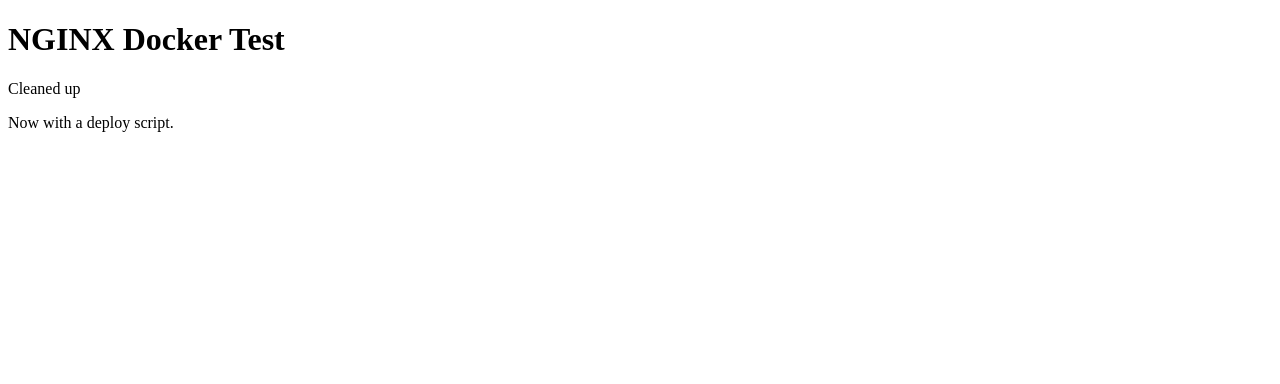
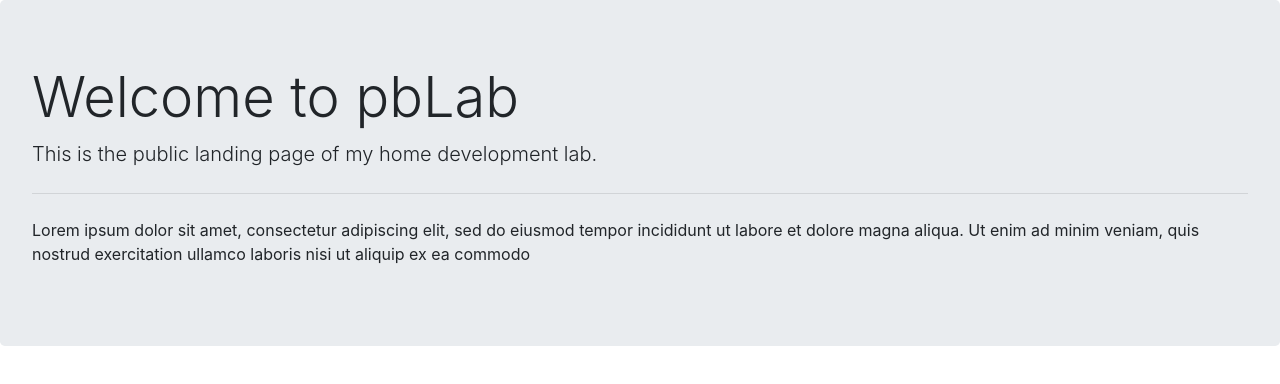
Before and after one commit to patrickcberry/lab-web, a plain HTML site: page www/index.html in a window 1280 px wide. Drawn offline with nearby package versions, Linux system fonts and the light colour scheme.

Commit message:
'Update'

```diff
--- a/www/index.html
+++ b/www/index.html
@@ -1,17 +1,40 @@
-<!DOCTYPE html>
+<!doctype html>
 <html lang="en">
   <head>
-    <meta charset="UTF-8">
-    <meta name="viewport" content="width=device-width, initial-scale=1.0">
-    <title>Document</title>
+    <!-- Required meta tags -->
+    <meta charset="utf-8">
+    <meta name="viewport" content="width=device-width, initial-scale=1, shrink-to-fit=no">
+
+    <!-- Bootstrap CSS -->
+    <link rel="stylesheet" href="https://cdn.jsdelivr.net/npm/bootstrap@4.5.3/dist/css/bootstrap.min.css" integrity="sha384-TX8t27EcRE3e/ihU7zmQxVncDAy5uIKz4rEkgIXeMed4M0jlfIDPvg6uqKI2xXr2" crossorigin="anonymous">
+
+    <title>pbLab Landing Page</title>
   </head>
   <body>
-    <h1>NGINX Docker Test</h1>
+
+    <div class="jumbotron">
+        <h1 class="display-4">Welcome to pbLab</h1>
+        <p class="lead">This is the public landing page of my home development lab.</p>
+        <hr class="my-4">
         <p>
-        Cleaned up
+            Lorem ipsum dolor sit amet, consectetur adipiscing elit, sed do eiusmod tempor incididunt ut labore et
+            dolore magna aliqua. Ut enim ad minim veniam, quis nostrud exercitation ullamco laboris nisi ut aliquip ex ea commodo
         </p>
-    <p>
-        Now with a deploy script.
-    </p>
+        <!--
+        <a class="btn btn-primary btn-lg" href="#" role="button">Learn more</a>
+        -->
+      </div>
+
+    <!-- Optional JavaScript; choose one of the two! -->
+
+    <!-- Option 1: jQuery and Bootstrap Bundle (includes Popper) -->
+    <script src="https://code.jquery.com/jquery-3.5.1.slim.min.js" integrity="sha384-DfXdz2htPH0lsSSs5nCTpuj/zy4C+OGpamoFVy38MVBnE+IbbVYUew+OrCXaRkfj" crossorigin="anonymous"></script>
+    <script src="https://cdn.jsdelivr.net/npm/bootstrap@4.5.3/dist/js/bootstrap.bundle.min.js" integrity="sha384-ho+j7jyWK8fNQe+A12Hb8AhRq26LrZ/JpcUGGOn+Y7RsweNrtN/tE3MoK7ZeZDyx" crossorigin="anonymous"></script>
+
+    <!-- Option 2: jQuery, Popper.js, and Bootstrap JS
+    <script src="https://code.jquery.com/jquery-3.5.1.slim.min.js" integrity="sha384-DfXdz2htPH0lsSSs5nCTpuj/zy4C+OGpamoFVy38MVBnE+IbbVYUew+OrCXaRkfj" crossorigin="anonymous"></script>
+    <script src="https://cdn.jsdelivr.net/npm/popper.js@1.16.1/dist/umd/popper.min.js" integrity="sha384-9/reFTGAW83EW2RDu2S0VKaIzap3H66lZH81PoYlFhbGU+6BZp6G7niu735Sk7lN" crossorigin="anonymous"></script>
+    <script src="https://cdn.jsdelivr.net/npm/bootstrap@4.5.3/dist/js/bootstrap.min.js" integrity="sha384-w1Q4orYjBQndcko6MimVbzY0tgp4pWB4lZ7lr30WKz0vr/aWKhXdBNmNb5D92v7s" crossorigin="anonymous"></script>
+    -->
   </body>
 </html>
```
Also changed, not shown: 2 other files. Lines whose indentation alone changed are shown as unchanged.
